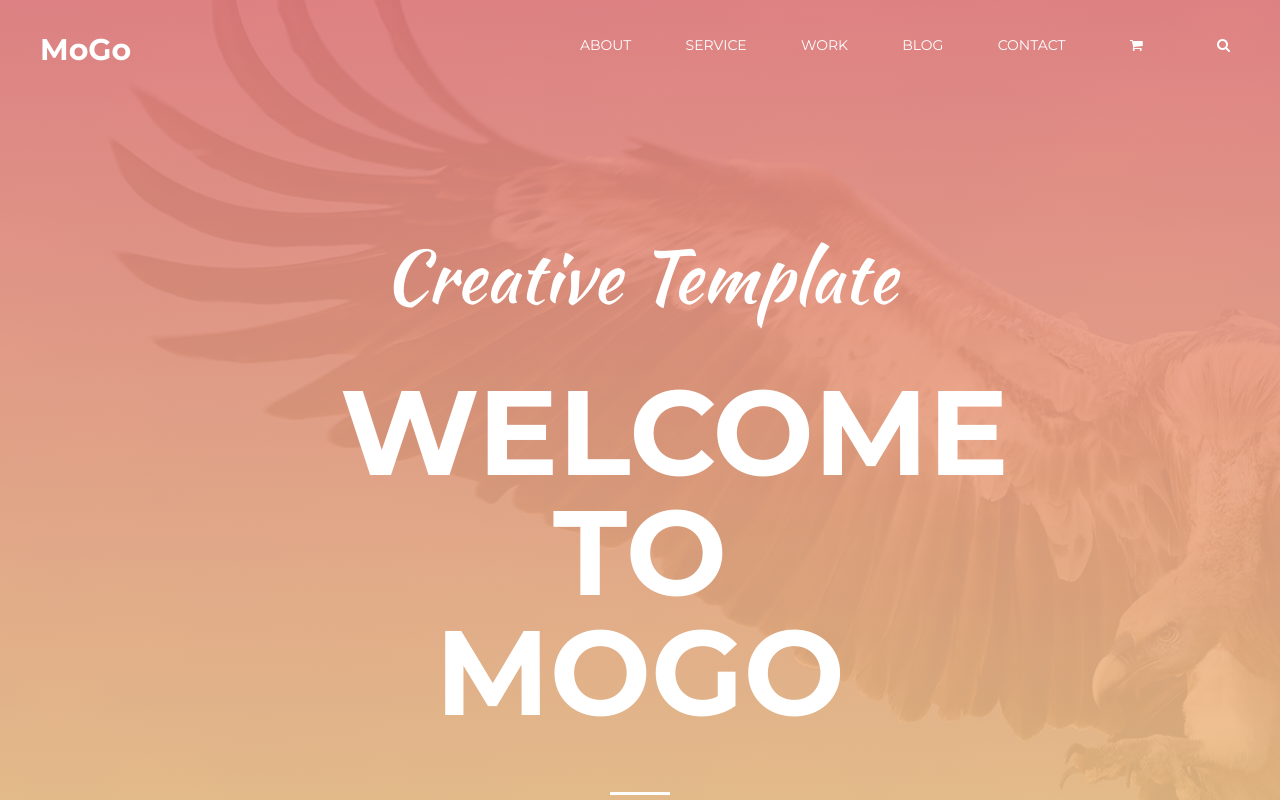
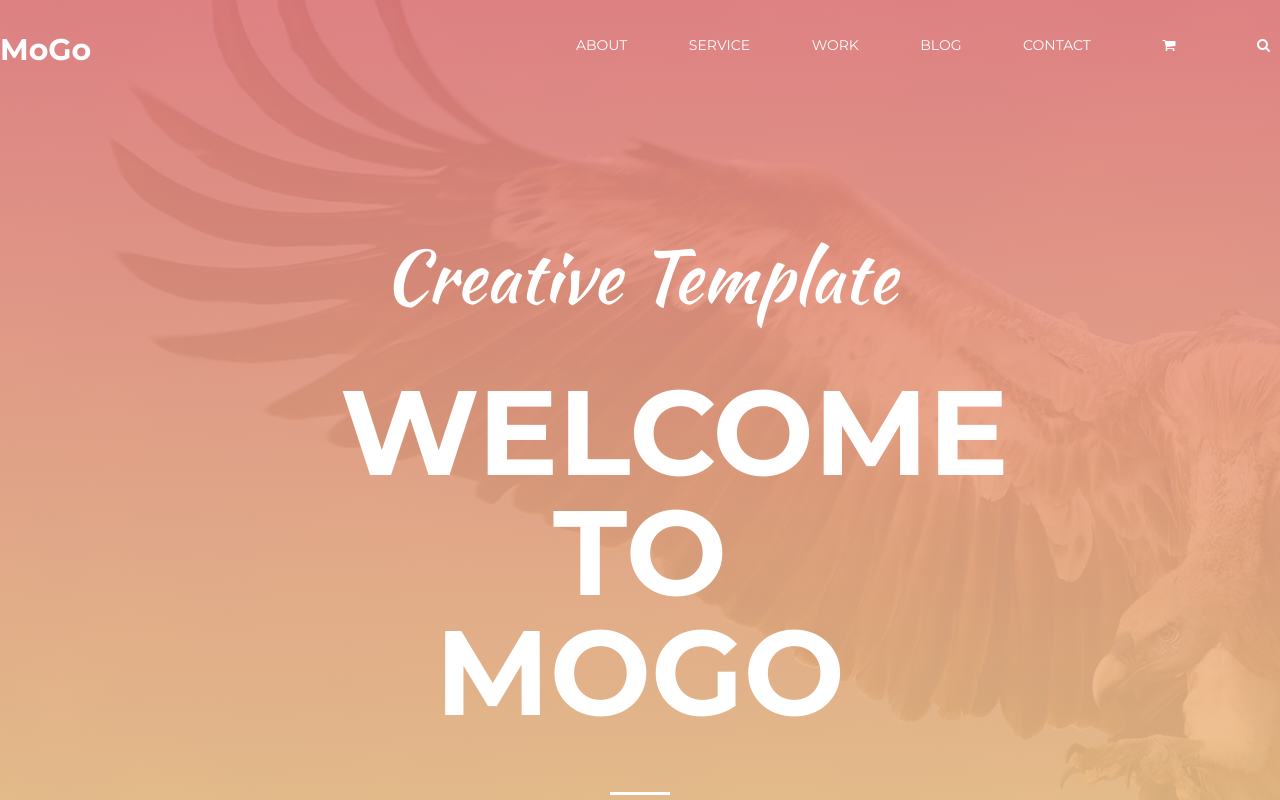
Before and after one commit to artur-hibner/Mogo, a website: page src/index.html in a window 1280 px wide. Shown: the top 800 px of the page. Drawn offline with nearby package versions, Linux system fonts and the light colour scheme; files that its build step writes are made by us from their sources.

Commit message:
top menu pos. fixed;

```diff
--- a/src/js/main.js
+++ b/src/js/main.js
@@ -1,16 +1,20 @@
 $(document).ready(function() {
 
+    $(window).scroll(fixedMenu);
     $(window).scroll(startCounter);
     $(window).scroll(onScroll);
+
 
     $('.menu__link').on('click', function(e) {
         e.preventDefault();
         $(document).off("scroll");
 
-        var target = this.hash;
+        var target = this.hash,
+        	nav = $('.header__nav'),
+            nav_height = nav.outerHeight();
         $target = $(target);
         $('html, body').stop().animate({
-            'scrollTop': $target.offset().top
+            'scrollTop': $target.offset().top - nav_height
             //future  'scrollTop': $target.offset().top - 100 (nav_height)
         }, 1500, 'swing', function() {
             window.location.hash = target;
@@ -48,11 +52,13 @@ $(document).ready(function() {
             var theID = $(this).attr('href'),
                 nav = $('.header__nav'),
                 nav_height = nav.outerHeight(),
-                divPos = $(theID).offset().top - 1,
+                divPos = $(theID).offset().top - nav_height,
                 //future  divPos = $(theID).offset().top - nav_height - 1,
                 divHeight = $(theID).height();
+                console.log("divPos nie zaokraglone----" + theID + " --- " + $(theID).offset().top);
 
-            if (windowPos >= divPos && windowPos <= (divPos + divHeight)) {
+                console.log("divPos zzaoraklone ----" + theID + " --- " + Math.ceil($(theID).offset().top));
+            if (windowPos >= divPos && windowPos < (divPos + divHeight)) {
                 $("a[href='" + theID + "']").addClass("menu__link-active");
 
             } else {
@@ -60,4 +66,18 @@ $(document).ready(function() {
             }
         });
     }
+
+    function fixedMenu(){
+        var windowTop = $(document).scrollTop(),
+            nav = $('.header__nav'),
+            navTop = nav.offset().top;
+            // console.log("windowtop " + windowTop);
+			// console.log("navtop" + navTop);
+    	if (windowTop >= nav.height()) {
+    		nav.addClass('header__nav-scrolled');
+    	}else{
+    		nav.removeClass('header__nav-scrolled');
+    	}
+    }
+
 });
--- a/src/scss/partials/_base.scss
+++ b/src/scss/partials/_base.scss
@@ -384,6 +384,7 @@
 	}
 	&__tile{
 		position: relative;
+		height: 100%;
 	    background: linear-gradient(to bottom, #e88182 0%,#f0d98d 100%);
 	    transition: all 0.2s linear;
 	    &:hover .wedo__photo {
@@ -398,6 +399,7 @@
   		flex-direction: column;
 		flex-basis: 25%;
 		position: relative;
+		max-height: 643px;
 	    background: linear-gradient(to bottom, #e88182 0%,#f0d98d 100%);
 	    transition: all 0.2s linear;
 	}
--- a/src/scss/partials/_header.scss
+++ b/src/scss/partials/_header.scss
@@ -34,11 +34,22 @@ body{
 
 .header{
     &__nav{
-        position: relative;
+        position: fixed;
         height: 100px;
         display: flex;
         justify-content: space-between;
         align-items: center;
+        // top:0;
+            top: 0;
+            left: 0;
+            right: 0;
+            width: 100%;
+            z-index: 9999;
+        &-scrolled{
+            // position: fixed;
+            background-color: #E78382;
+            transition: background-color 300ms linear;
+        }
     }
     &__logo{
         @include font-family($montserrat, 3rem, #FFFFFF, 3rem, 700);
@@ -100,7 +111,7 @@ body{
         display: block;
         margin: 0 auto;
         width: 50%;
-        margin-top: 140px;
+        padding-top: 240px;
     }
     &__subtitle{
         @include font-family($montserrat, 12rem, #FFFFFF, 12rem, 700);
```
Also changed, not shown: dest/dev/js/main.js (+24 -4 lines), dest/dev/css/style.css, 2 other files.
